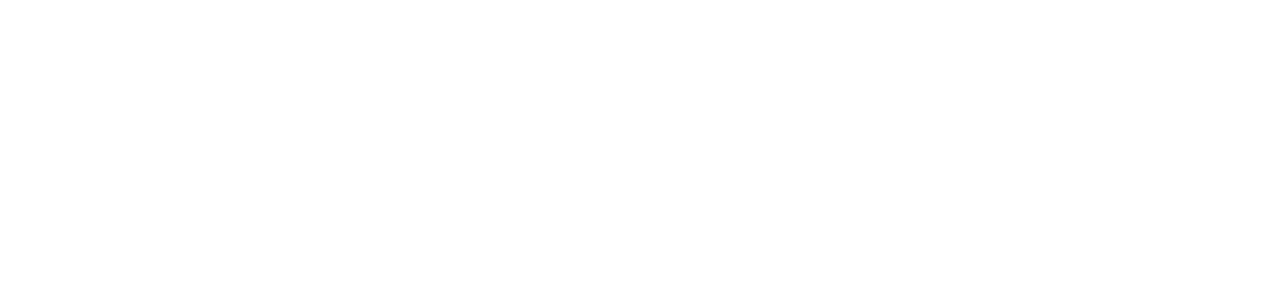
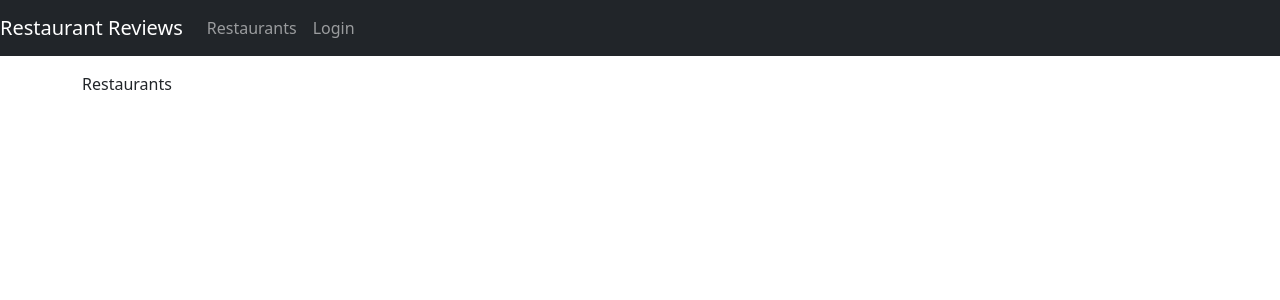
Before and after one commit to garyliggins/restaurant_review_app, a React (Create React App) app in the folder frontend/: page /restaurants/1 in a window 1280 px wide. Shown: the top 300 px of the page. Built offline with nearby package versions, Linux system fonts and the light colour scheme.

Commit message:
continuing work on backend

```diff
--- a/frontend/package.json
+++ b/frontend/package.json
@@ -6,6 +6,7 @@
     "@testing-library/jest-dom": "^5.14.1",
     "@testing-library/react": "^11.2.7",
     "@testing-library/user-event": "^12.8.3",
+    "axios": "^0.21.1",
     "react": "^17.0.2",
     "react-dom": "^17.0.2",
     "react-scripts": "4.0.3",
--- a/frontend/public/index.html
+++ b/frontend/public/index.html
@@ -24,7 +24,7 @@
       work correctly both with client-side routing and a non-root public URL.
       Learn how to configure a non-root public URL by running `npm run build`.
     -->
-    <title>React App</title>
+    <title>Restaurant Review App</title>
   </head>
   <body>
     <noscript>You need to enable JavaScript to run this app.</noscript>
--- a/frontend/src/App.js
+++ b/frontend/src/App.js
@@ -1,5 +1,5 @@
 import React from 'react';
-import {Switch, Route, Link} from 'react-router-dom';
+import {Switch, Route, Link, BrowserRouter} from 'react-router-dom';
 import 'bootstrap/dist/css/bootstrap.min.css';
 
 import AddReview from './components/add-review';
@@ -7,12 +7,71 @@
 import RestaurantsList from './components/restaurants-list';
 import Login from './components/login';
 
+
+
 function App() {
-  return (
-    <div className="App">
+const [user,setUser] = React.useState(null);
 
-    </div>
-  );
+async function login(user = null) {
+  setUser(user);
 }
 
+async function logout() {
+  setUser(null)
+}
+
+
+return (
+  <div>
+    <nav className="navbar navbar-expand navbar-dark bg-dark">
+      <a href="/restaurants" className="navbar-brand">
+        Restaurant Reviews
+      </a>
+      <div className="navbar-nav mr-auto">
+        <li className="nav-item">
+          <Link to={"/restaurants"} className="nav-link">
+            Restaurants
+          </Link>
+        </li>
+        <li className="nav-item" >
+          { user ? (
+            <a onClick={logout} className="nav-link" style={{cursor:'pointer'}}>
+              Logout {user.name}
+            </a>
+          ) : (
+          <Link to={"/login"} className="nav-link">
+            Login
+          </Link>
+          )}
+
+        </li>
+      </div>
+    </nav>
+
+    <div className="container mt-3">
+      <Switch>
+        <Route exact path={["/", "/restaurants"]} component={RestaurantsList} />
+        <Route
+          path="/restaurants/:id/review"
+          render={(props) => (
+            <AddReview {...props} user={user} />
+          )}
+        />
+        <Route
+          path="/restaurants/:id"
+          render={(props) => (
+            <Restaurants {...props} user={user} />
+          )}
+        />
+        <Route
+          path="/login"
+          render={(props) => (
+            <Login {...props} login={login} />
+          )}
+        />
+      </Switch>
+    </div>
+  </div>
+);
+}
 export default App;
--- a/frontend/src/components/login.js
+++ b/frontend/src/components/login.js
@@ -4,7 +4,7 @@
 function login() {
   return (
     <div className="App">
-
+      Login
     </div>
   );
 }
--- a/frontend/src/components/restaurants-list.js
+++ b/frontend/src/components/restaurants-list.js
@@ -2,12 +2,12 @@
 
 
 
-function RestaurantList() {
+function RestaurantsList() {
   return (
     <div className="App">
-
+      Hello world
     </div>
   );
 }
 
-export default RestaurantList;
+export default RestaurantsList;
--- a/frontend/src/components/restaurants.js
+++ b/frontend/src/components/restaurants.js
@@ -5,7 +5,7 @@
 function Restaurants() {
   return (
     <div className="App">
-
+      Restaurants
     </div>
   );
 }
--- a/frontend/src/index.js
+++ b/frontend/src/index.js
@@ -1,17 +1,17 @@
 import React from 'react';
 import ReactDOM from 'react-dom';
-import './index.css';
+import {BrowserRouter} from 'react-router-dom';
 import App from './App';
-import reportWebVitals from './reportWebVitals';
+
 
 ReactDOM.render(
-  <React.StrictMode>
+  <BrowserRouter>
     <App />
-  </React.StrictMode>,
+  </BrowserRouter>,
   document.getElementById('root')
 );
 
 // If you want to start measuring performance in your app, pass a function
 // to log results (for example: reportWebVitals(console.log))
 // or send to an analytics endpoint. Learn more: https://bit.ly/CRA-vitals
-reportWebVitals();
+// reportWebVitals();
--- /dev/null
+++ b/frontend/src/services/restaurant.js
@@ -0,0 +1,5 @@
+import http from '../http-common';
+
+class RestaurantDataService {
+
+}
```
Also changed, not shown: frontend/src/http-common.js (added, +8 -0 lines), 1 other file (tests, documents, lock files or other folders).
